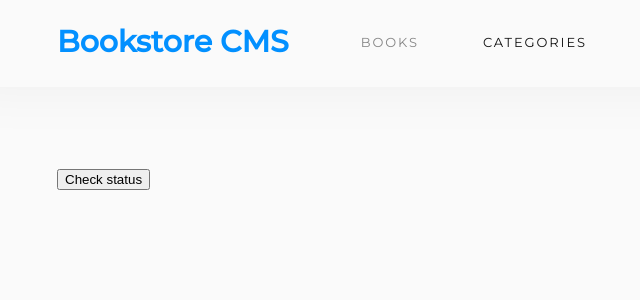
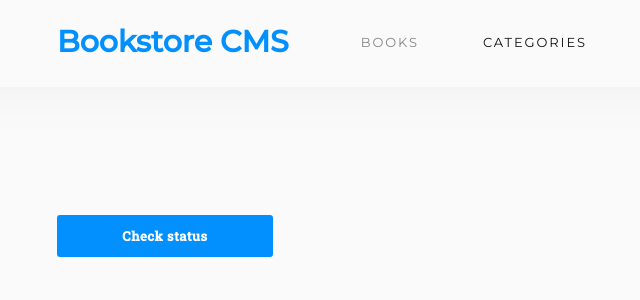
Before and after one commit to AyoMoses1/Bookstore, a React (Create React App) app: page /categories in a window 1280 px wide. Shown: the top 300 px of the page, without its empty margins (43-683 px from the left). Built offline with nearby package versions, Linux system fonts and the light colour scheme.

Commit message:
finished styling

```diff
--- a/src/App.css
+++ b/src/App.css
@@ -11,9 +11,70 @@ body {
 }
 
 .main-wrapper {
-  padding: 0 100px;
+  padding: 0 100px 100px;
 }
 
 .active {
   opacity: 1;
 }
+
+.divider {
+  height: 0.125rem;
+  margin: 2.5rem 0.063rem 1.813rem 0;
+  background: #e8e8e8;
+}
+
+form {
+  font-family: Montserrat;
+}
+
+form h1 {
+  font-size: 1.25rem;
+  font-weight: bold;
+  letter-spacing: -0.18px;
+  color: #888;
+  margin-bottom: 1.188rem;
+}
+
+.form-inputs {
+  display: flex;
+  justify-content: space-between;
+}
+
+form input {
+  padding: 0.813rem 1.063rem;
+  border-radius: 4px;
+  border: solid 1px #e8e8e8;
+  background-color: var(--white-two);
+}
+
+form input:focus{
+  outline: none;
+  border: 1px solid #0290ff;
+}
+
+form input:first-child{
+  width: 40%;
+}
+
+form input:nth-child(2) {
+  width: 20%;
+}
+
+form button, .categories-btn {
+  cursor: pointer;
+  width: 20%;
+  padding: 12px;
+  border-radius: 3px;
+  background-color: #0290ff;
+  border: none;
+  letter-spacing: .5px;
+  color: #fff;
+  font-size: .813rem;
+  font-weight: 700;
+  font-family: "Roboto Slab",serif;
+}
+
+.categories-btn {
+  margin-top: 3rem;
+}
--- a/src/components/Book.jsx
+++ b/src/components/Book.jsx
@@ -27,8 +27,8 @@ function Book({
           <div className={style.circularProgress}></div>
         </div>
         <div>
-          <h2>64%</h2>
-          <span>completed</span>
+          <h2 className={style.score}>64%</h2>
+          <span className={style.completed}>completed</span>
         </div>
       </div>
       <div className="chapter">
--- a/src/components/Form.jsx
+++ b/src/components/Form.jsx
@@ -31,9 +31,11 @@ function Form() {
   return (
     <form action="#" method="post" className="contact_form">
       <h1>ADD NEW BOOK</h1>
-      <input className="form_item" id="book_title" value={state.title} type="text" name="title" placeholder="Book title" maxLength="30" onChange={handleChange} required />
-      <input className="form_item" id="book_author" value={state.author} type="text" name="author" placeholder="Author" onChange={handleChange} required />
-      <button type="button" className="form_button" onClick={handleSubmit}>ADD BOOK</button>
+      <div className="form-inputs">
+        <input className="form_item" id="book_title" value={state.title} type="text" name="title" placeholder="Book title" maxLength="30" onChange={handleChange} required />
+        <input className="form_item" id="book_author" value={state.author} type="text" name="author" placeholder="Author" onChange={handleChange} required />
+        <button type="button" className="form_button" onClick={handleSubmit}>ADD BOOK</button>
+      </div>
     </form>
   );
 }
--- a/src/routes/Books.jsx
+++ b/src/routes/Books.jsx
@@ -25,6 +25,7 @@ function Books() {
           />
         ),
       ) : ''}
+      <div className="divider" />
       <Form />
     </>
   );
--- a/src/routes/Categories.jsx
+++ b/src/routes/Categories.jsx
@@ -8,7 +8,7 @@ function Categories() {
   return (
     <>
       <div>{status}</div>
-      <button type="button" onClick={() => dispatch(checkStatus())}>Check status</button>
+      <button type="button" className="categories-btn" onClick={() => dispatch(checkStatus())}>Check status</button>
     </>
   );
 }
--- a/src/styles/Book.module.css
+++ b/src/styles/Book.module.css
@@ -82,3 +82,17 @@
   border-radius: 3px;
   font-weight: 300;
 }
+
+.score {
+  font-family: Montserrat;
+  font-size: 2rem;
+  color: #121212;
+}
+
+.completed {
+  opacity: 0.5;
+  font-family: Montserrat;
+  font-size: 0.875rem;
+  letter-spacing: normal;
+  color: #121212;
+}
```
